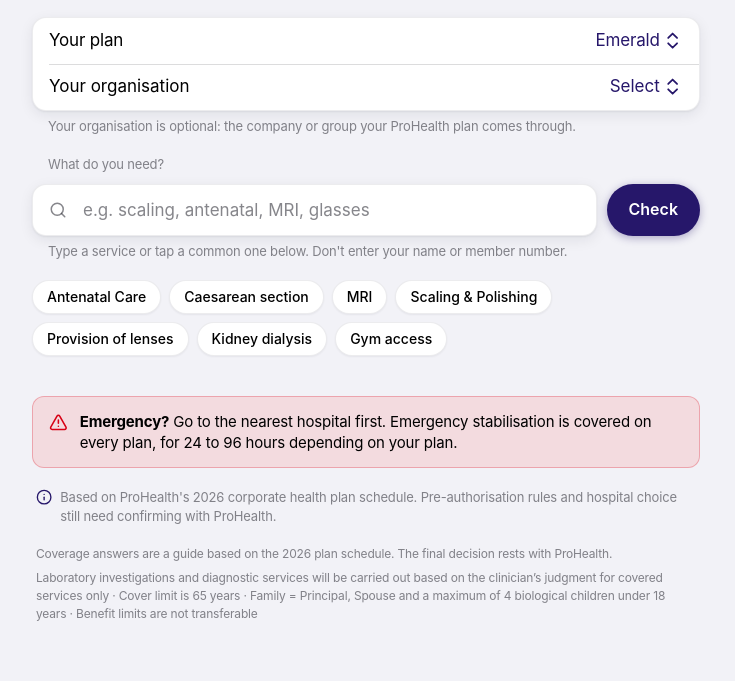
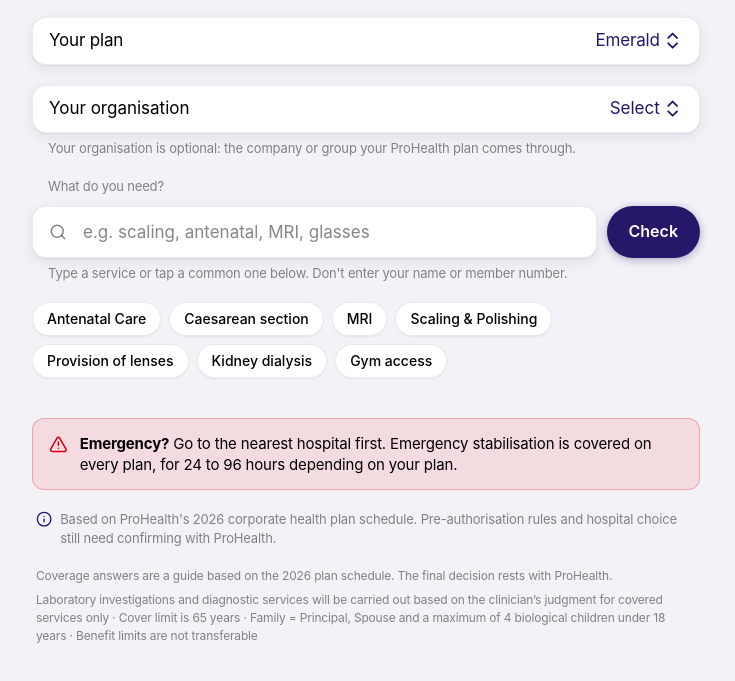
Before and after one commit to justynblaze7-jpg/Prohealth-coverage-api, a website: page index.html in a window 1280 px wide. Shown: the part 209-890 px from the top of the page, without its empty margins (274-1009 px from the left). Drawn offline with Linux system fonts and the light colour scheme.

Commit message:
Organisation picker in its own card, styled like the plan picker
Co-Authored-By: Claude Opus 5.5 <noreply@anthropic.com>
Claude-Session: https://claude.ai/code/session_01BzeDcoag3RvZyJGYN2EYvZ

```diff
--- a/index.html
+++ b/index.html
@@ -289,6 +289,11 @@ footer{font-size:.75rem;line-height:1.5;color:var(--label-2);display:flex;flex-d
           <span class="val"><span id="planName"></span><svg class="ic" viewBox="0 0 24 24" aria-hidden="true"><path d="m7 15 5 5 5-5"/><path d="m7 9 5-5 5 5"/></svg></span>
           <select id="plan" aria-label="Your plan"></select>
         </div>
+      </div>
+    </div>
+
+    <div class="group">
+      <div class="card">
         <button type="button" class="row orgrow" id="orgRow" aria-expanded="false" aria-controls="orgPanel" aria-describedby="orghint">
           <span class="key">Your organisation</span>
           <span class="val"><span id="orgName">Select</span><svg class="ic" viewBox="0 0 24 24" aria-hidden="true"><path d="m7 15 5 5 5-5"/><path d="m7 9 5-5 5 5"/></svg></span>
```
